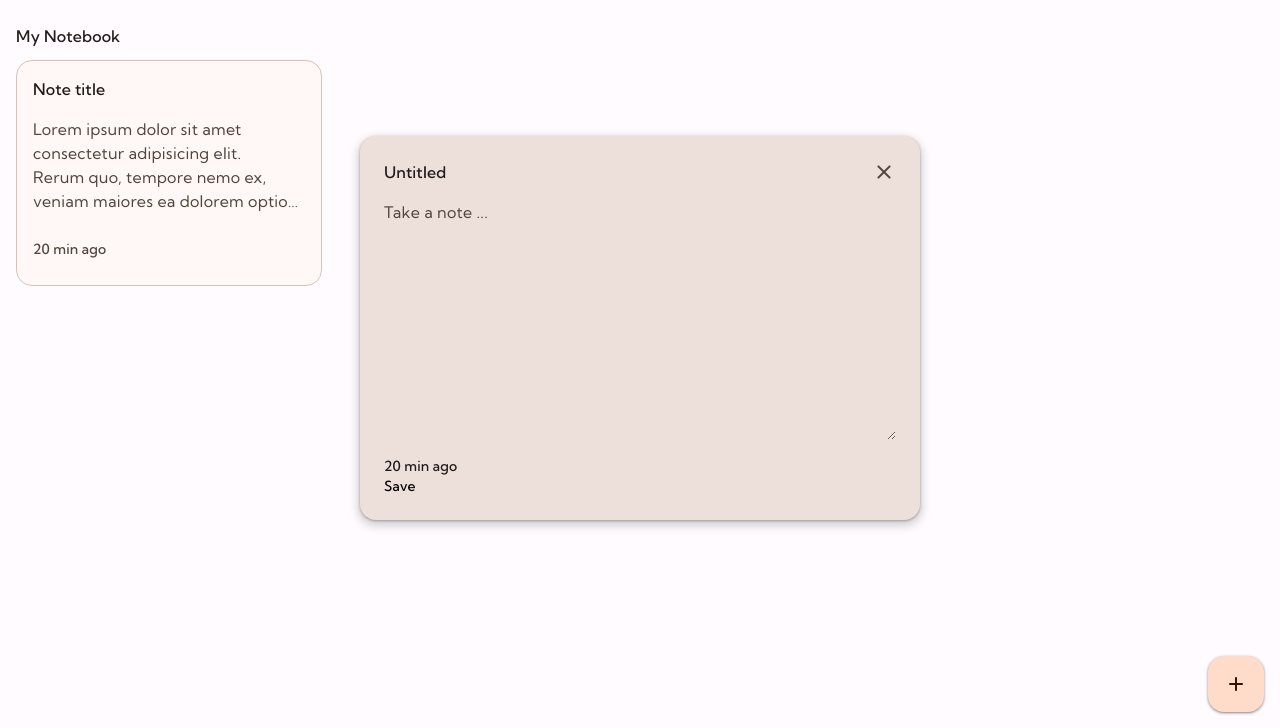
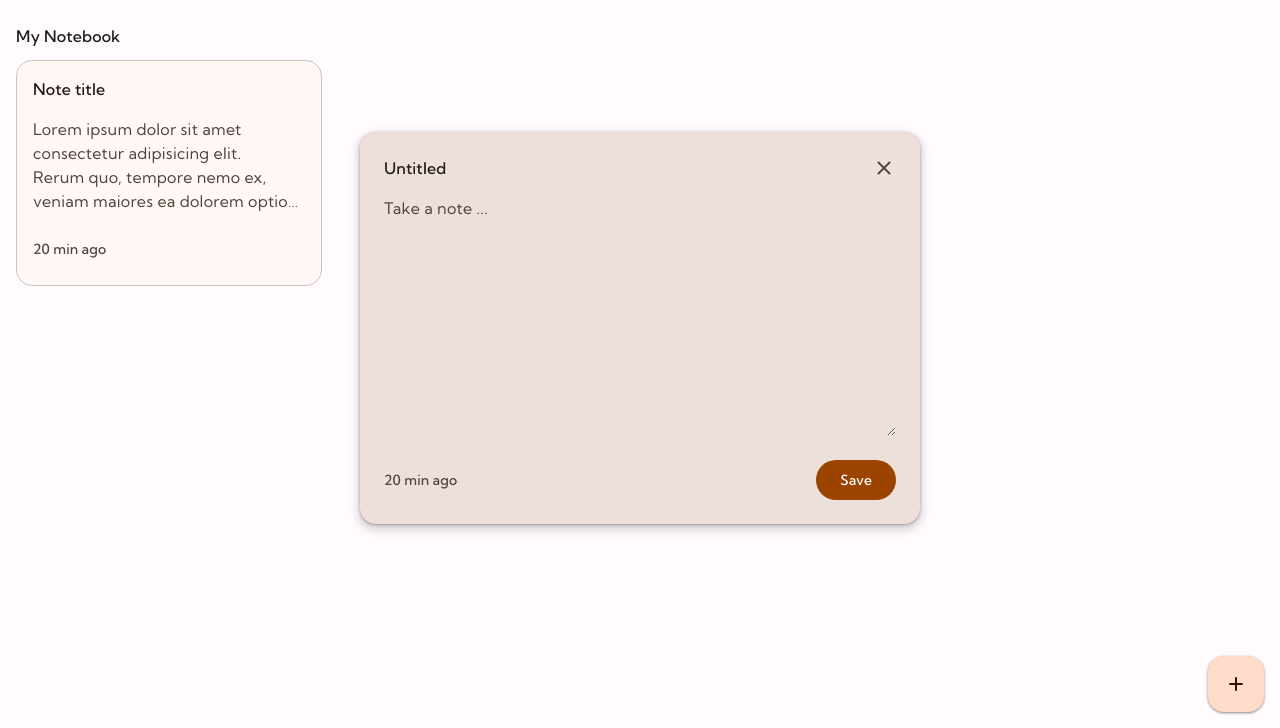
Before and after one commit to aliyeff-f/Notekeeper-proyekt, a plain HTML site: page index.html in a window 1280 px wide. Shown: the part 72-800 px from the top of the page. Drawn offline with nearby package versions, Linux system fonts and the light colour scheme.

Commit message:
Modal three

```diff
--- a/index.html
+++ b/index.html
@@ -171,7 +171,7 @@
             <div class="modal-footer">
                 <span class="time text-label-large">20 min ago</span>
 
-                <button class="btn text" data-submit-btn>
+                <button class="btn fill" data-submit-btn>
                     <span class="text-label-large">Save</span>
                     <div class="state-layer"></div>
                 </button>
--- a/src/css/style.css
+++ b/src/css/style.css
@@ -617,8 +617,18 @@ body{
   margin-block-end: var(--spacing-4);
  }
 
+.modal-footer{
+  display: flex;
+  justify-content: flex-end;
+  align-items: center;
+  gap: var(--spacing-2);
+  padding-block-start: var(--spacing-2);
+}
 
-
+.modal-footer .time{
+  flex-grow: 1;
+  color: var(--on-surface-variant);
+}
 
 
 
@@ -626,6 +636,32 @@ body{
  * Button
  */
 
+ .btn{
+  height: 40px;
+  max-width: max-content;
+  display: grid;
+  align-items: center;
+  border-radius: var(--radius-full);
+ }
+
+ .btn.text{
+  color: var(--primary);
+  --state-layer-bg:var(--primary);
+  padding-inline: var(--spacing-3);
+ }
+
+ .btn.text:disabled{color: var(--on-surface);}
+
+ .btn.text:disabled .text-label-large{opacity: 0.38;}
+
+ .btn.fill{
+  background-color: var(--primary);
+  color: var(--on-primary);
+  --state-layer-bg:var(--on-primary);
+  padding-inline: var(--spacing-6);
+  transition: box-shadow var(--tr-duration-short) var(--tr-easing-linear);
+
+ }
 
 
 /**
```
